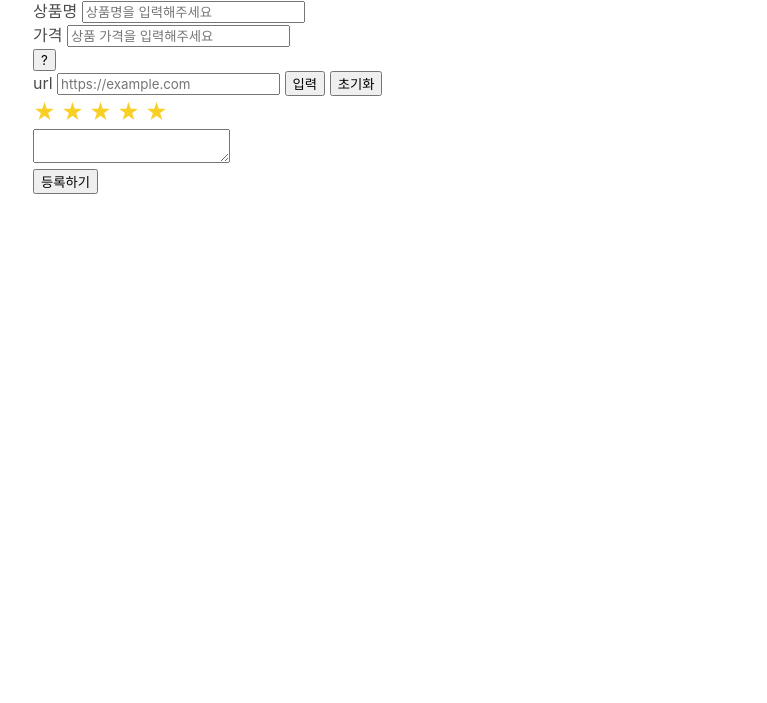
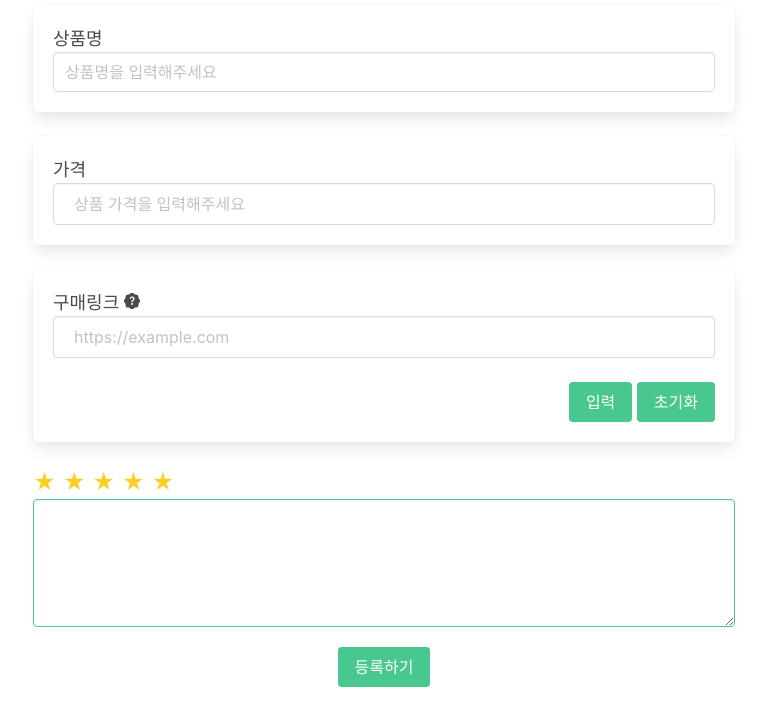
Before and after one commit to camping-view/hanghae-4-1, a Flask app: template templates/review.html in a window 1280 px wide. Shown: the part 571-1274 px from the top of the page, without its empty margins (256-1023 px from the left). Before the commit the page ends 765 px from the top, so only its background shows below. Run offline with Flask 2, Linux system fonts and the light colour scheme; the template is opened without the code that fills it, so the values that code supplies are empty; some libraries are stand-ins or nearby versions; some web fonts are replaced.

Commit message:
CSS수정

```diff
--- a/static/css/review.css
+++ b/static/css/review.css
@@ -1,4 +1,7 @@
-.star_rating {font-size:0; letter-spacing:-4px;}
+.star_rating {
+    font-size:20px;
+    letter-spacing:-4px;
+}
 .star_rating a {
     font-size:22px;
     letter-spacing:0;
@@ -36,3 +39,16 @@ input:read-only {
 .detail-field{
     cursor : default !important;
 }
+#url-info{
+    font-size: 13px;
+    color: #6e6c6c;
+}
+.box-label{
+    font-size:18px;
+}
+.url-info-btn{
+    text-align: right;
+}
+.review-content{
+    margin-bottom: 20px;
+}
--- a/templates/review.html
+++ b/templates/review.html
@@ -20,6 +20,7 @@
     <script src="https://cdnjs.cloudflare.com/ajax/libs/popper.js/1.12.9/umd/popper.min.js"
             integrity="sha384-ApNbgh9B+Y1QKtv3Rn7W3mgPxhU9K/ScQsAP7hUibX39j7fakFPskvXusvfa0b4Q"
             crossorigin="anonymous"></script>
+        <script src="https://cdnjs.cloudflare.com/ajax/libs/jquery-cookie/1.4.1/jquery.cookie.js"></script>
     <!--header-->
     <script src="{{ url_for('static', filename='js/login.js') }}"></script>
 
@@ -215,7 +216,7 @@
     </script>
 </head>
 <body>
-    <nav class="navbar" role="navigation" aria-label="main navigation">
+    <nav class="navbar" role="navigation" aria-label="main navigation" style="background:url(https://shejidaxue.com/wp-content/uploads/2018/08/2-191.jpg); background-repeat:repeat; background-size: 400px ">
         <div class="navbar-end">
             <div class="navbar-item">
                 <div class="buttons">
@@ -245,7 +246,7 @@
                 <div class="image-area">
                     <div class="image-preview">
                         {#  onclick="fileClick()" -> 미리보기영역 클릭시 파일업로드창 띄우기#}
-                        <img class="img" id="preview-img" src="" height="300" width="300">
+                        <img class="img" id="preview-img" src="https://shejidaxue.com/wp-content/uploads/2018/08/2-191.jpg" height="auto" width="auto">
                     </div>
         {#            첨부파일 업로드 주석처리-추후 추가  #}
         {#            <div class="image-upload">#}
@@ -254,24 +255,37 @@
         {#                <p class="check-msg"></p>#}
         {#            </div>#}
                 </div>
-
-                <div class="">
-                    <label for="product-name">상품명</label>
-                    <input type="text" id="product-name" name="name" value="" placeholder="상품명을 입력해주세요">
+                <div class="box">
+                    <label class="box-label" for="product-name">상품명</label>
+                    <div class="control">
+                        <input id="product-name" name="name" value="" class="input" type="text" placeholder="상품명을 입력해주세요">
+                    </div>
                     <p class="check-msg"></p>
                 </div>
-                <div class="">
-                    <label for="product-price">가격</label>
-                    <input type="number" id="product-price" class="" name="price" value="" placeholder="상품 가격을 입력해주세요">
+                <div class="box">
+                    <label class="box-label" for="product-price">가격</label>
+                    <div class="control">
+                        <input id="product-price" name="price" value="" class="input box" type="number" placeholder="상품 가격을 입력해주세요">
+                    </div>
                     <p class="check-msg"></p>
                 </div>
-                <div class="">
-                    <button id="url-button" type="button" onclick="infoOpen()">?</button>
-                    <div id="url-info"></div>
-                    <label for="product-url">url</label>
-                    <input type="url" id="product-url" class="" name="url" placeholder="https://example.com" pattern="https://.*">
-                    <button type="button" onclick="crawlingProduct();">입력</button>
-                    <button type="button" onclick="urlRset();">초기화</button>
+
+                 <div class="review-info">
+                    <div class="control box">
+                        <label class="box-label" for="product-url">구매링크</label>
+                        <i class="bi bi-patch-question-fill" id="url-button" type="button"  onclick="infoOpen()">
+                            <svg xmlns="http://www.w3.org/2000/svg" width="16" height="16" fill="currentColor"
+                                 class="bi bi-patch-question-fill" viewBox="0 0 16 16">
+                                <path d="M5.933.87a2.89 2.89 0 0 1 4.134 0l.622.638.89-.011a2.89 2.89 0 0 1 2.924 2.924l-.01.89.636.622a2.89 2.89 0 0 1 0 4.134l-.637.622.011.89a2.89 2.89 0 0 1-2.924 2.924l-.89-.01-.622.636a2.89 2.89 0 0 1-4.134 0l-.622-.637-.89.011a2.89 2.89 0 0 1-2.924-2.924l.01-.89-.636-.622a2.89 2.89 0 0 1 0-4.134l.637-.622-.011-.89a2.89 2.89 0 0 1 2.924-2.924l.89.01.622-.636zM7.002 11a1 1 0 1 0 2 0 1 1 0 0 0-2 0zm1.602-2.027c.04-.534.198-.815.846-1.26.674-.475 1.05-1.09 1.05-1.986 0-1.325-.92-2.227-2.262-2.227-1.02 0-1.792.492-2.1 1.29A1.71 1.71 0 0 0 6 5.48c0 .393.203.64.545.64.272 0 .455-.147.564-.51.158-.592.525-.915 1.074-.915.61 0 1.03.446 1.03 1.084 0 .563-.208.885-.822 1.325-.619.433-.926.914-.926 1.64v.111c0 .428.208.745.585.745.336 0 .504-.24.554-.627z"/>
+                            </svg>
+                        </i>
+                        <div id="url-info"></div>
+                        <input type="url" id="product-url" class="input box" name="url" placeholder="https://example.com" pattern="https://.*">
+                        <div class="url-info-btn">
+                            <button class="button is-success" type="button" onclick="crawlingProduct();">입력</button>
+                            <button class="button is-success" type="button" onclick="urlRset();">초기화</button>
+                        </div>
+                    </div>
                     <p class="check-msg"></p>
                 </div>
                 <div class="star_rating">
@@ -280,14 +294,13 @@
                     <a class="on">★</a>
                     <a class="on">★</a>
                     <a class="on">★</a>
-                    <input type="hidden" id="review-star" name="star" value="5">
                 </div>
 
-                <div class="">
-                    <textarea id="review-content" name="content"></textarea>
+                 <div class="review-content">
+                    <textarea id="review-content" name="content" class="textarea is-success" placeholder=""></textarea>
                     <p class="check-msg"></p>
                 </div>
-                <button type="button" onclick="insertReview();">등록하기</button>
+                <button style="display:block;margin:0 auto" class="button is-success" type="button" onclick="insertReview();">등록하기</button>
             </form>
         </div>
     </section>
```
Also changed, not shown: templates/review_detail.html (+0 -10 lines).
